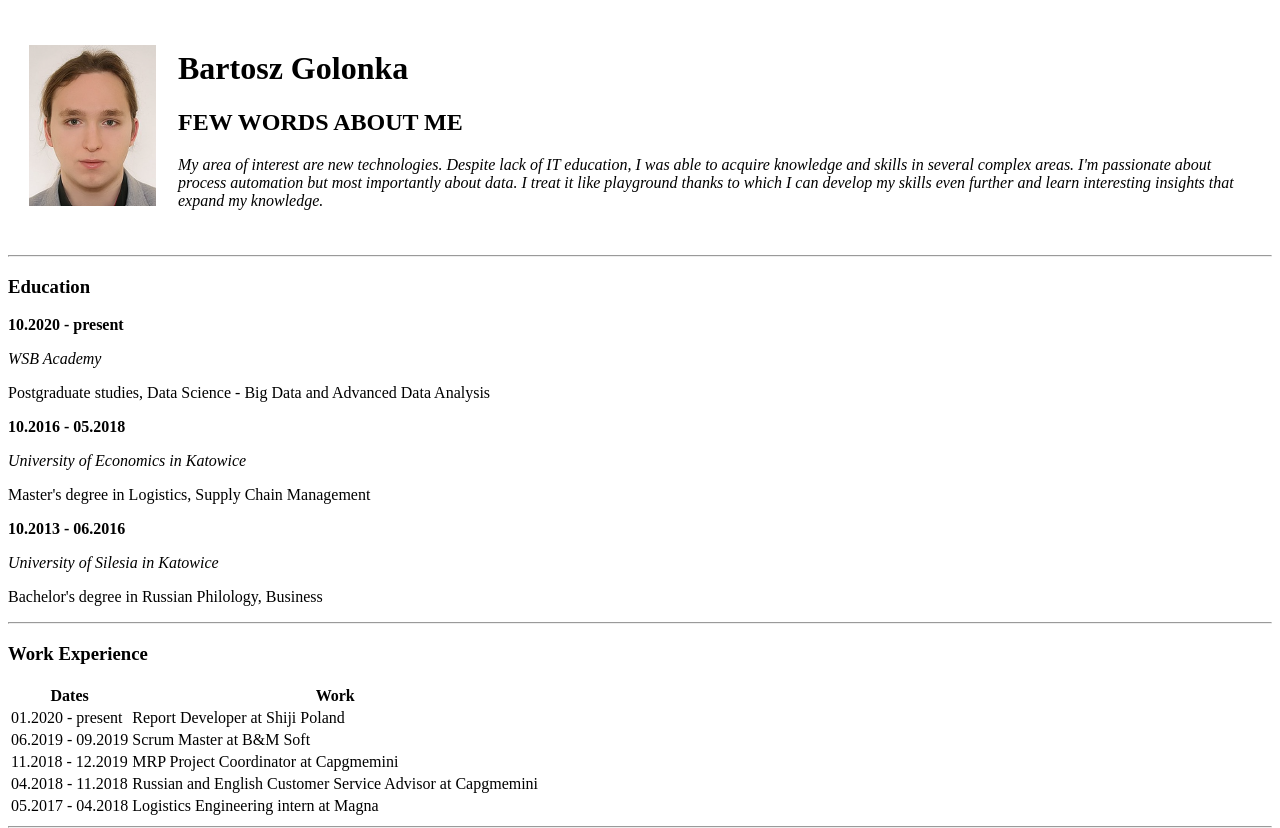
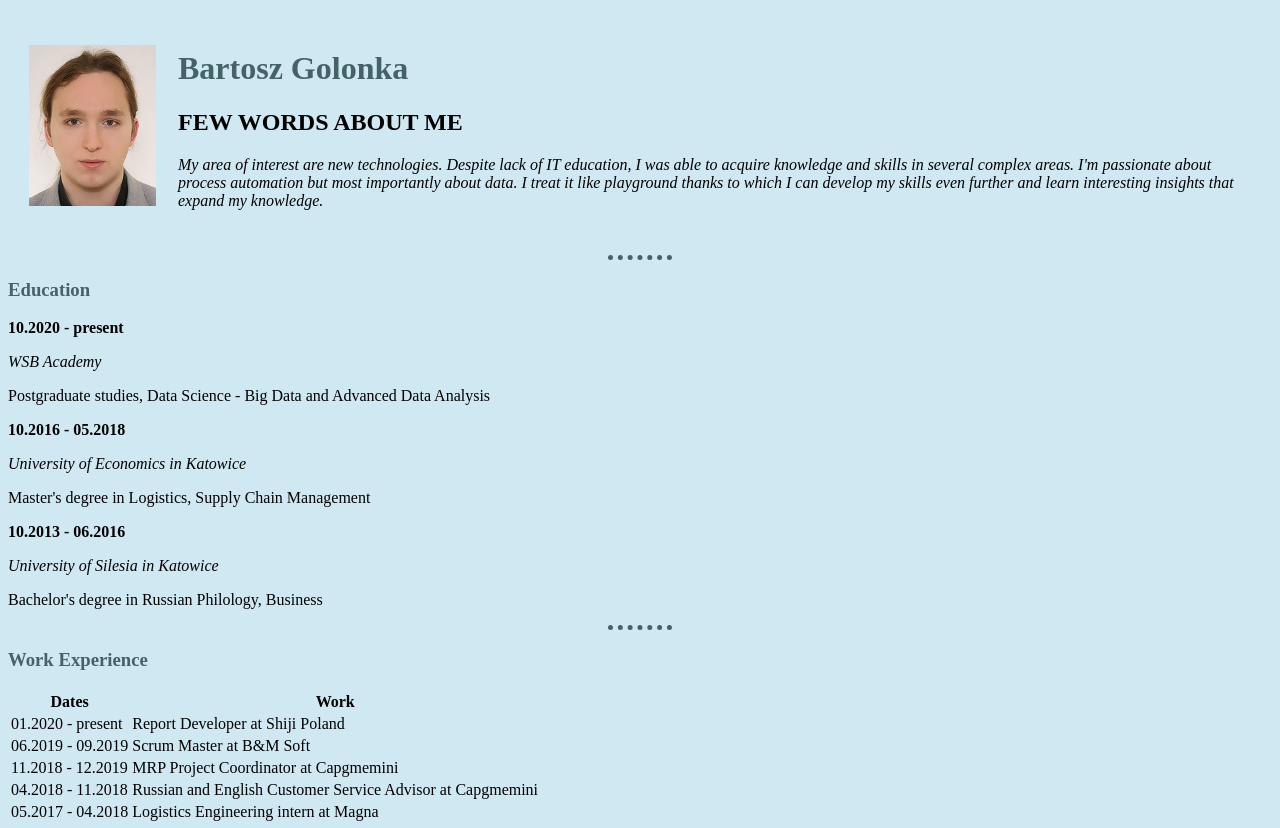
Before and after one commit to Nuctermeron/My_CV, a plain HTML site: page index.html in a window 1280 px wide. Shown: the top 828 px of the page. Drawn offline with Linux system fonts and the light colour scheme.

Commit message:
CV updates

```diff
--- /dev/null
+++ b/CSS/styles.CSS
@@ -0,0 +1,19 @@
+body {
+    background-color: #d0e8f2;;
+}
+
+hr {
+  border-style: none;
+  border-top-style: dotted;
+  width: 5%;
+  border-width: 5px;
+  border-color: #456268;
+}
+
+h1 {
+  color: #456268;
+}
+
+h3 {
+  color: #456268
+}
--- a/index.html
+++ b/index.html
@@ -4,6 +4,7 @@
   <head>
     <meta charset="utf-8">
     <title>Bartosz's Site</title>
+    <link rel="stylesheet" href="CSS/styles.css">
   </head>
 
   <body>
```
Also changed, not shown: contact.html (+1 -0 lines).
